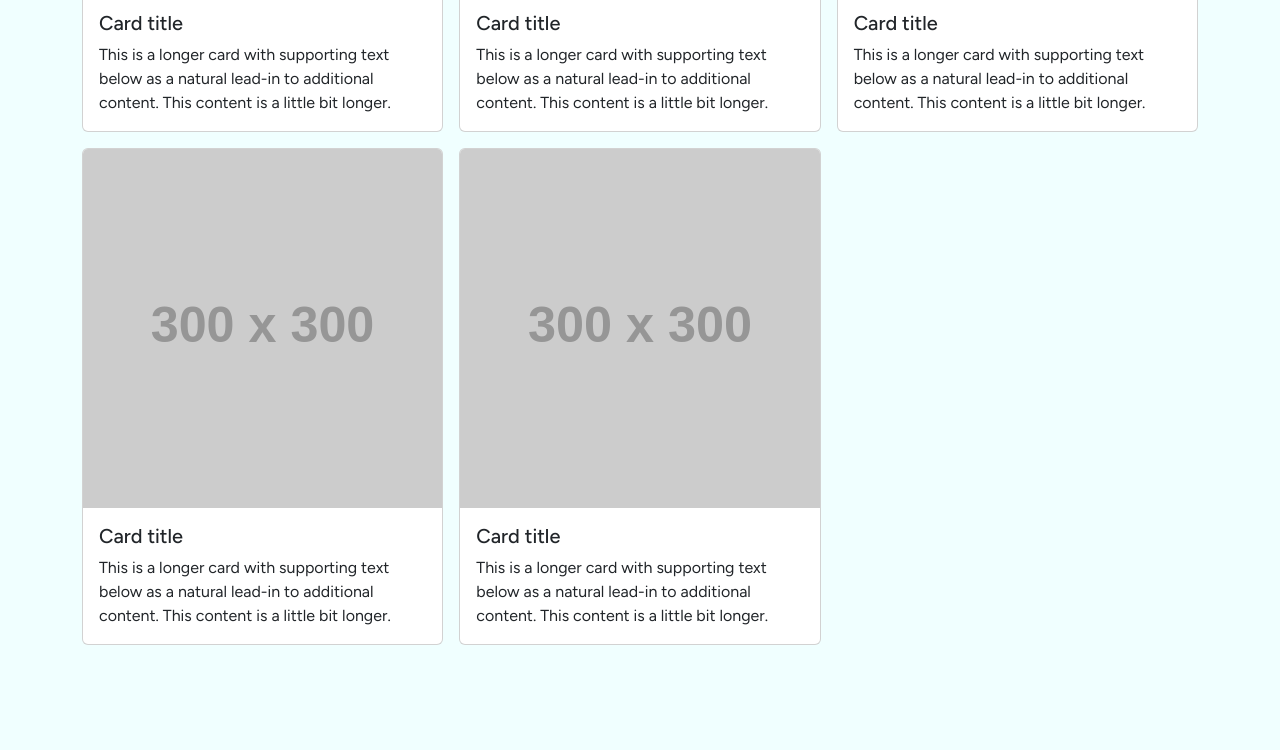
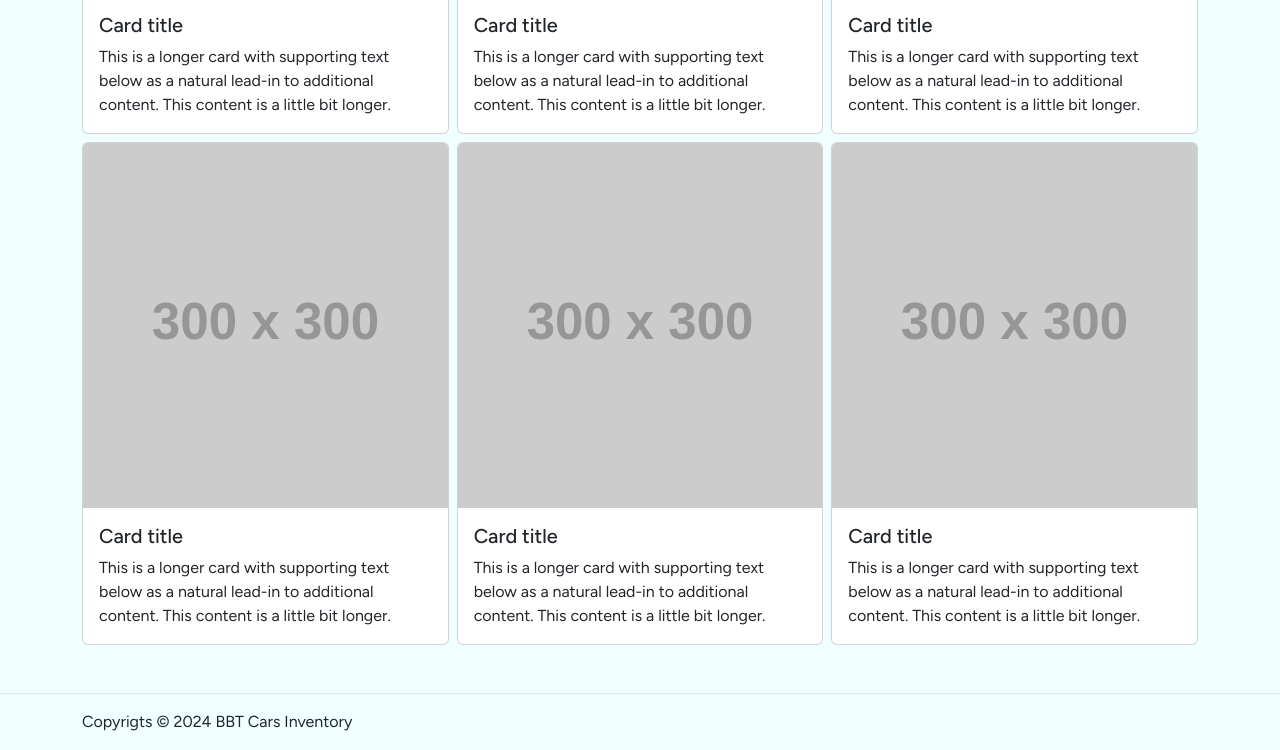
Before and after one commit to gliese-sketch/bbt-cars-inventory, a website built with Vite: page index.html in a window 1280 px wide. Shown: the part 1109-1859 px from the top of the page. Before the commit the page ends 1754 px from the top, so only its background shows below. Built offline with nearby package versions, Linux system fonts and the light colour scheme; placeholder pictures from the web are drawn by us.

Commit message:
playing with data.json

```diff
--- a/index.html
+++ b/index.html
@@ -10,16 +10,21 @@
       href="https://cdn.jsdelivr.net/npm/bootstrap@5.3.3/dist/css/bootstrap.min.css"
       rel="stylesheet"
     />
-    <link rel="stylesheet" href="style.css" />
   </head>
   <body>
-    <!-- Navbar -->
+    <!--
+    MARK: Navbar
+    -->
     <nav class="navbar">
       <div class="container">
         <a class="navbar-brand" href="#">
           <img src="/bbt-logo.png" alt="BBT Cars Logo" width="120" />
         </a>
-        <button type="button" class="btn btn-outline-danger">
+        <a
+          href="https://github.com/gliese-sketch/bbt-cars-inventory"
+          target="_blank"
+          class="btn btn-outline-danger"
+        >
           <svg
             xmlns="http://www.w3.org/2000/svg"
             width="16"
@@ -33,7 +38,7 @@
             />
           </svg>
           GitHub
-        </button>
+        </a>
       </div>
     </nav>
 
@@ -43,7 +48,9 @@
         BBT Cars Inventory &mdash; Search Our Collection of Cars
       </h1>
 
-      <!-- Search form -->
+      <!--
+      MARK: Search form
+      -->
       <div class="input-group mb-3">
         <span class="input-group-text" id="basic-addon1"
           ><svg
@@ -67,8 +74,10 @@
         />
       </div>
 
-      <!-- Cards -->
-      <div class="row row-cols-1 row-cols-md-3 g-3">
+      <!--
+      MARK: Cards
+      -->
+      <div class="row row-cols-1 row-cols-md-3 g-2">
         <div class="col">
           <div class="card">
             <img
@@ -204,7 +213,35 @@
             </div>
           </div>
         </div>
+        <div class="col">
+          <div class="card">
+            <img
+              src="https://placehold.co/300"
+              class="card-img-top"
+              alt="..."
+            />
+            <div class="card-body">
+              <h5 class="card-title">Card title</h5>
+              <p class="card-text">
+                This is a longer card with supporting text below as a natural
+                lead-in to additional content. This content is a little bit
+                longer.
+              </p>
+            </div>
+          </div>
+        </div>
       </div>
     </main>
+
+    <!--
+    MARK: Footer
+    -->
+    <footer class="border-top mt-5">
+      <p class="container my-3">
+        Copyrigts &copy; <span class="year">1000</span> BBT Cars Inventory
+      </p>
+    </footer>
+
+    <script src="src/main.js" type="module"></script>
   </body>
 </html>
--- /dev/null
+++ b/src/data.json
@@ -0,0 +1,74 @@
+[
+  {
+    "id": "2b7f3edf-8d68-4438-9bd5-70f69db3b368",
+    "name": "2023 MERCEDES AMG GLE 53 COUPE 4MATIC PLUS",
+    "price": 13900000,
+    "image": "https://cdn.bigboytoyz.com/new-version/products/bbtgleblueweb.jpg",
+    "url": "https://www.bigboytoyz.com/used-luxury-cars/mercedes-amg-gle-53-coupe-4matic-plus-1-detail-page",
+    "registration": null
+  },
+  {
+    "id": "a8340195-fcca-4e7a-8859-ddc87c58b97c",
+    "name": "Rolls Royce Ghost Phantom Series I",
+    "price": 21500000,
+    "image": "https://cdn.bigboytoyz.com/new-version/products/2012-rolls-royce-ghost-series-i-011bblue.jpg",
+    "url": "https://www.bigboytoyz.com/used-luxury-cars/rolls-royce-ghost--22-detail-page",
+    "registration": 2013
+  },
+  {
+    "id": "612ac6db-72f8-46fd-b6af-a14868ad6056",
+    "name": "2023 MERCEDES AMG GLE 53 COUPE 4MATIC PLUS",
+    "price": 13900000,
+    "img": "https://cdn.bigboytoyz.com/new-version/products/bbtsilverstarweb.jpg",
+    "url": "https://www.bigboytoyz.com/used-luxury-cars/mercedes-amg-gle-53-coupe-4matic-plus-2-detail-page",
+    "registration": null
+  },
+  {
+    "id": "a8cc0ed5-6efc-47de-a8e6-8c5c02166c93",
+    "name": "2021 Mercedes Benz C220D",
+    "price": 3500000,
+    "img": "https://cdn.bigboytoyz.com/new-version/products/mercedes-benz-c200d-blue-04103.jpg",
+    "url": "https://cars.co.in/used-luxury-cars/mercedes-benz-c220d-4-detail-page",
+    "registration": 2021
+  },
+  {
+    "id": "f5ba2b15-d422-411f-9d15-232747aba1a2",
+    "name": "2022 Mercedes AMG GLC 43 4matic Coupe",
+    "price": 7300000,
+    "img": "https://cdn.bigboytoyz.com/new-version/products/bbtglcts-2.jpg",
+    "url": "https://www.bigboytoyz.com/used-luxury-cars/mercedes-amg-gle43-coupe-1-detail-page",
+    "registration": 2022
+  },
+  {
+    "id": "5b409910-c843-4426-aa0b-d0fe68832936",
+    "name": "2015 Audi TT 45 TFSI",
+    "price": 3900000,
+    "img": "https://cdn.bigboytoyz.com/new-version/products/bbttt.jpg",
+    "url": "https://www.bigboytoyz.com/used-luxury-cars/audi-tt-45tfsi-detail-page",
+    "registration": 2017
+  },
+  {
+    "id": "05005bd2-345c-4331-b964-a1e93260bb50",
+    "name": "2019 AUDI A8L 55 TFSI QUATTRO",
+    "price": 7900000,
+    "img": "https://cdn.bigboytoyz.com/new-version/products/audi-a8l-55-tfsi-quattro-black1.jpeg",
+    "url": "https://www.bigboytoyz.com/used-luxury-cars/audi-a8l-55-tfsi-quattro-1-detail-page",
+    "registration": 2020
+  },
+  {
+    "id": "0b978cf0-523a-4270-b35e-15700739fda5",
+    "name": "2019 MERCEDES BENZ V220D EXCLUSIVE",
+    "price": 7500000,
+    "img": "https://cdn.bigboytoyz.com/new-version/products/2019-mercedes-benz-v220d-exclusivets-bblu1.jpeg",
+    "url": "https://www.bigboytoyz.com/used-luxury-cars/mercedes-benz-v220d-exclusive-5-detail-page",
+    "registration": 2020
+  },
+  {
+    "id": "03617243-f57c-4af1-a848-2c1170466e43",
+    "name": "2018 BMW M2 COMPETITION",
+    "price": 6500000,
+    "img": "https://cdn.bigboytoyz.com/new-version/products/whatsapp-image-2024-03-01-at-17.55.31.jpeg",
+    "url": "https://www.bigboytoyz.com/used-luxury-cars/bmw-m2-competition-3-detail-page",
+    "registration": null
+  }
+]
--- /dev/null
+++ b/src/main.js
@@ -0,0 +1,19 @@
+import "./style.css";
+import data from "./data.json";
+console.log(data);
+
+// MARK: DOM
+const yearEl = document.querySelector(".year");
+
+// We should first log all the car names
+// filter (when we want to filter out based on some condition)
+// map (when we need a new array)
+// forEach when we want to run a function for every
+
+data.forEach((obj) => console.log(obj.name));
+
+// IIFE
+(function () {
+  const currentYear = new Date().getFullYear();
+  yearEl.textContent = currentYear;
+})();
```
Also changed, not shown: steps.md (+8 -0 lines), src/style.css (renamed from style.css).
